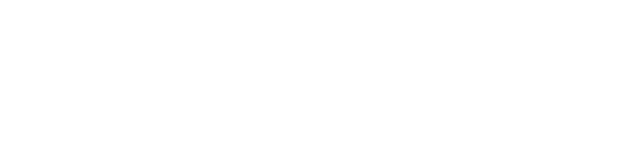
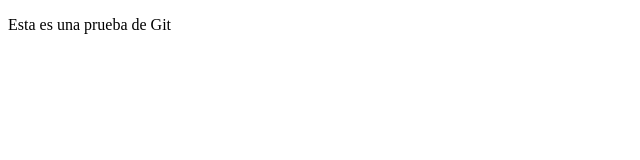
Before and after one commit to FrancoUmg/PruebaWls, a plain HTML site: page index.html in a window 1280 px wide. Shown: the whole page, without its empty margins (0-640 px from the left). Drawn offline with Linux system fonts and the light colour scheme.

Commit message:
cambios, agregamos <p>

```diff
--- a/index.html
+++ b/index.html
@@ -8,5 +8,7 @@
 </head>
 <body>
 
+    <p>Esta es una prueba de Git</p>
+
 </body>
 </html>
```
Also changed, not shown: 1 other file.
